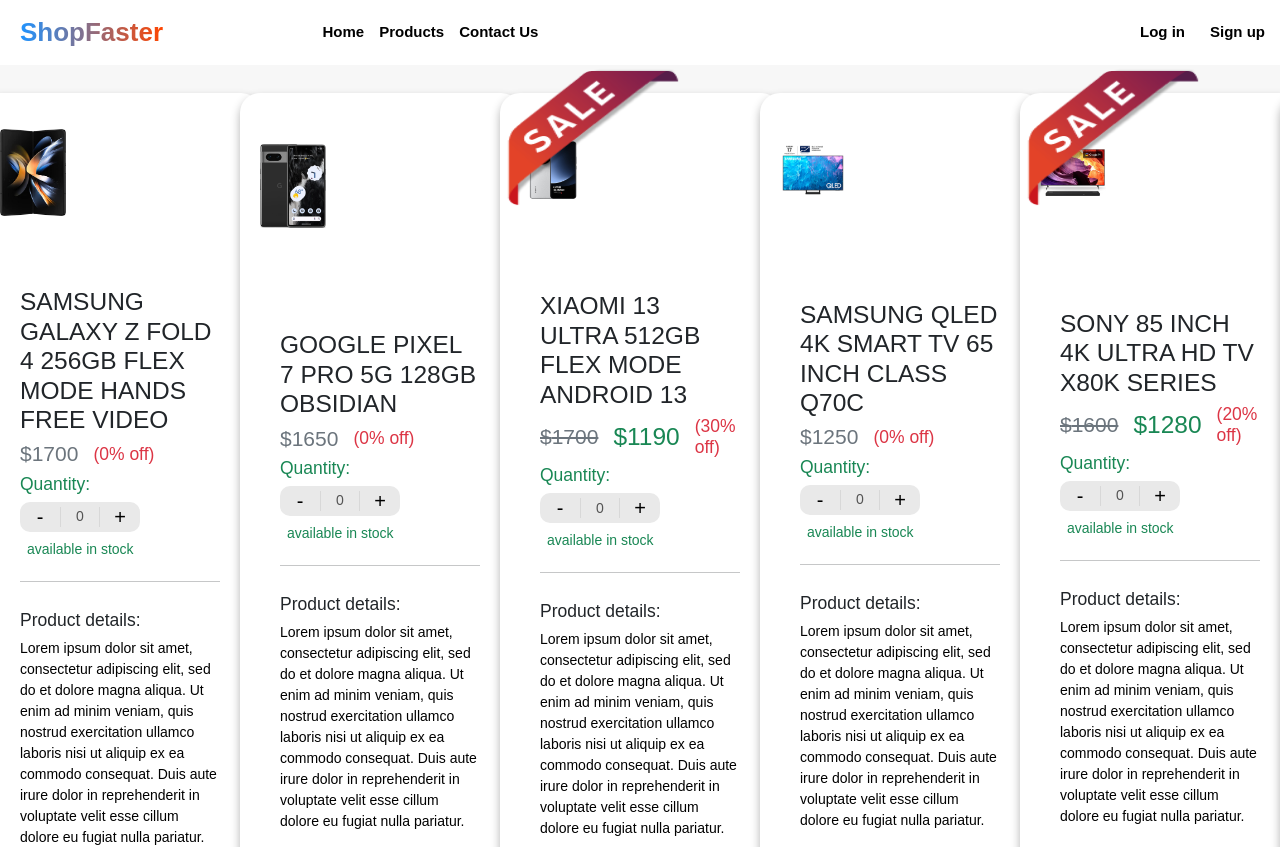
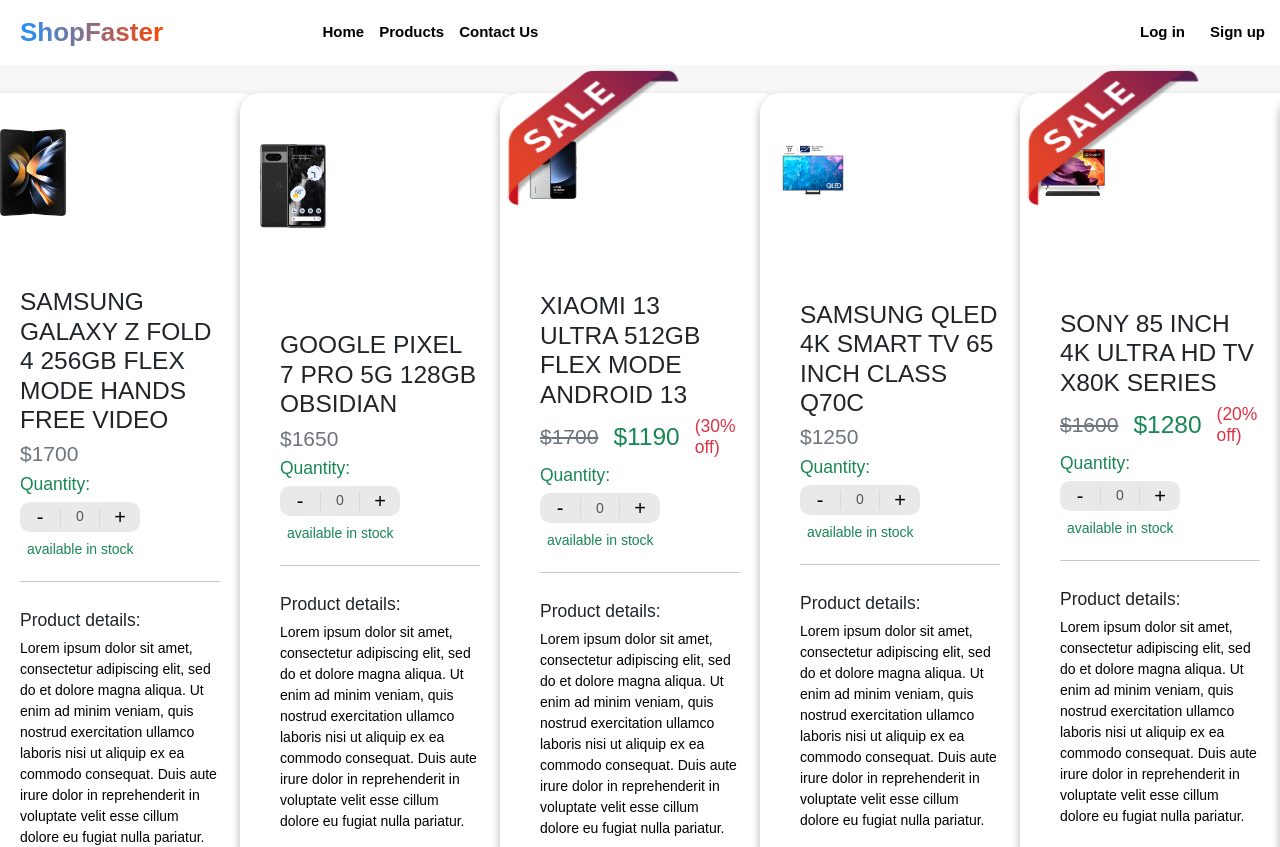
Before and after one commit to Ahmed-Karara/ShopFaster, a React (Create React App) app: page /singleProduct/1/1 in a window 1280 px wide. Shown: the top 847 px of the page. Built offline with nearby package versions, Linux system fonts and the light colour scheme; no server answers.

Commit message:
initial commit

```diff
--- a/src/components/filterdproducts/SingleProduct.js
+++ b/src/components/filterdproducts/SingleProduct.js
@@ -107,7 +107,9 @@
                     >
                       ${product.price - (product.price * product.sale) / 100}
                     </h3>
-                    <span className="h5 text-danger">
+                    <span
+                      className={product.sale > 0 ? "h5 text-danger" : "d-none"}
+                    >
                       ({product.sale}% off)
                     </span>
                   </div>
```
